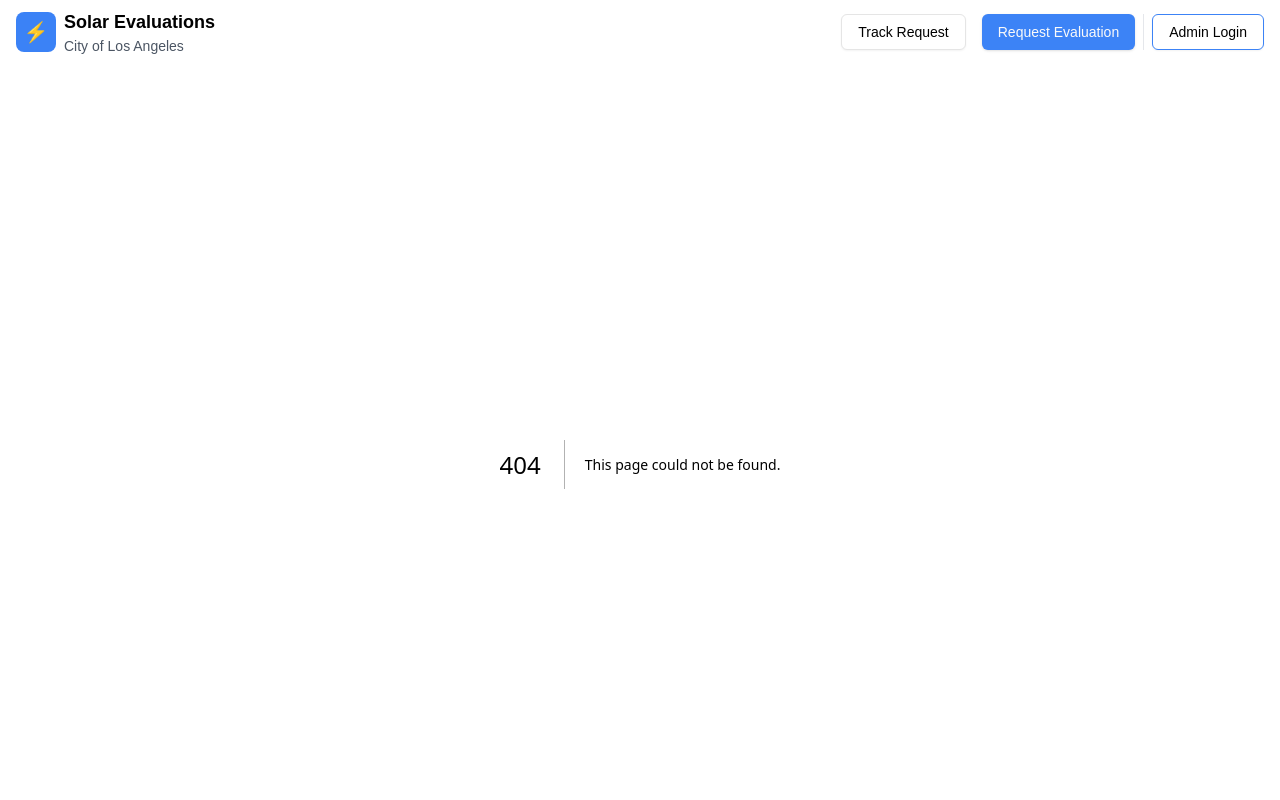
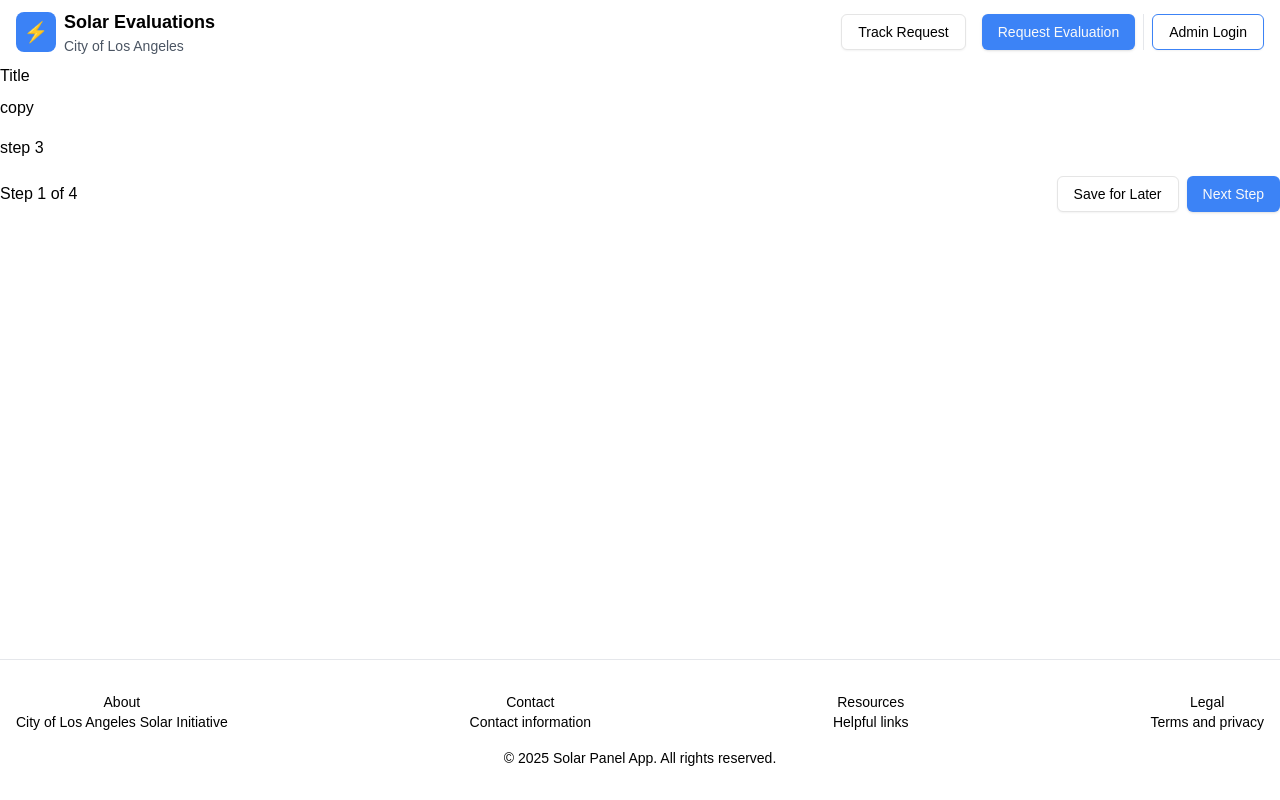
Before and after one commit to chingu-voyages/v52-tier3-team-33, a Next.js app in the folder solar-panel/: page /public/evaluate/form/components/step-3 in a window 1280 px wide. Before the commit this address had no page. Shown: the top 800 px of the page. Built offline with nearby package versions, Linux system fonts and the light colour scheme.

Commit message:
Create form component elements

```diff
--- /dev/null
+++ b/solar-panel/src/app/public/evaluate/form/components/step-1/page.tsx
@@ -0,0 +1,12 @@
+import CtaContainer from "../adopt/cta";
+import HeadContainer from "../adopt/head";
+
+export default function FormStepOne(): React.ReactNode {
+  return (
+    <section className="flex w-full flex-col gap-4">
+      <HeadContainer />
+      <p>step 1</p>
+      <CtaContainer />
+    </section>
+  );
+}
--- /dev/null
+++ b/solar-panel/src/app/public/evaluate/form/components/step-2/page.tsx
@@ -0,0 +1,12 @@
+import CtaContainer from "../adopt/cta";
+import HeadContainer from "../adopt/head";
+
+export default function FormStepTwo(): React.ReactNode {
+  return (
+    <section className="flex w-full flex-col gap-4">
+      <HeadContainer />
+      <p>step 2</p>
+      <CtaContainer />
+    </section>
+  );
+}
--- /dev/null
+++ b/solar-panel/src/app/public/evaluate/form/components/step-3/page.tsx
@@ -0,0 +1,12 @@
+import CtaContainer from "../adopt/cta";
+import HeadContainer from "../adopt/head";
+
+export default function FormStepThree(): React.ReactNode {
+  return (
+    <section className="flex w-full flex-col gap-4">
+      <HeadContainer />
+      <p>step 3</p>
+      <CtaContainer />
+    </section>
+  );
+}
--- /dev/null
+++ b/solar-panel/src/app/public/evaluate/form/components/step-4/page.tsx
@@ -0,0 +1,12 @@
+import CtaContainer from "../adopt/cta";
+import HeadContainer from "../adopt/head";
+
+export default function FormStepFour(): React.ReactNode {
+  return (
+    <section className="flex w-full flex-col gap-4">
+      <HeadContainer />
+      <p>step 4</p>
+      <CtaContainer />
+    </section>
+  );
+}
```
Also changed, not shown: solar-panel/src/app/public/evaluate/form/components/step-1/form-fields.tsx (added), solar-panel/src/app/public/evaluate/form/components/step-2/form-fields.tsx (added), solar-panel/src/app/public/evaluate/form/components/step-3/form-fields.tsx (added), solar-panel/src/app/public/evaluate/form/components/step-4/form-fields.tsx (added).
